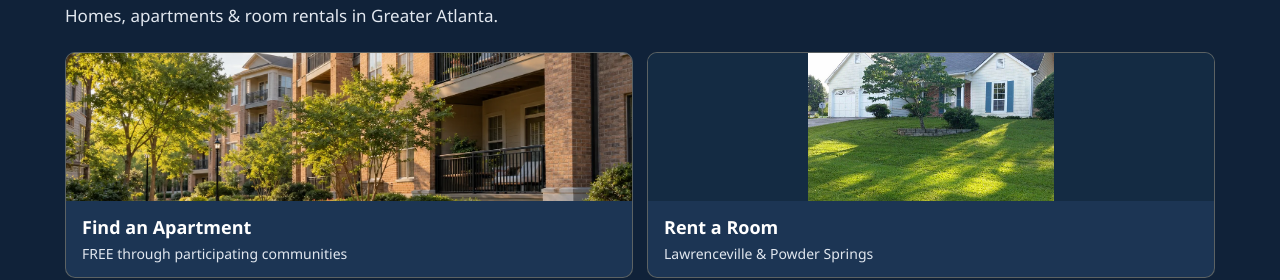
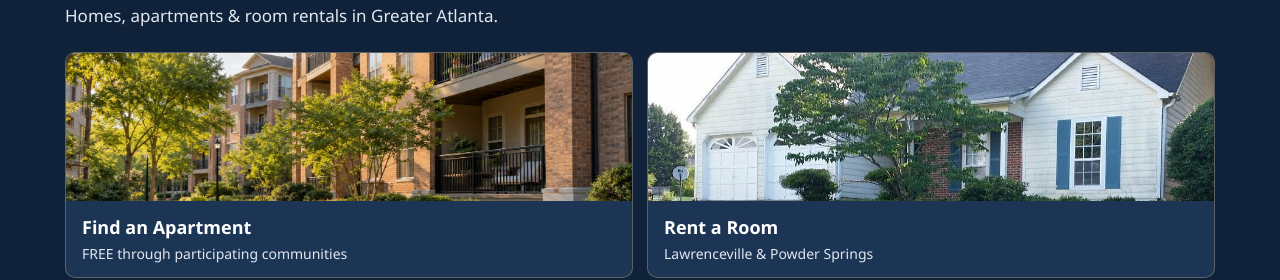
Before and after one commit to aallythomp/aplynx-site, a plain HTML site: page index.html in a window 1280 px wide. Shown: the part 244-524 px from the top of the page. Drawn offline with Linux system fonts and the light colour scheme.

Commit message:
Fill room card with house photo aligned to top; retain existing documented public Web3Forms key

```diff
--- a/index.html
+++ b/index.html
@@ -502,7 +502,7 @@ header { background:#102239; padding-bottom:24px; }
 .service-photo small { display:block; font-size:.875rem; margin-top:5px; color:#e1e7ef; line-height:1.4; }
 .service-photo:last-child img { object-fit:contain; object-position:center; background:#142b43; }
 .service-photo:last-child:hover img { transform:none; }
-.service-photo:nth-child(2) img { object-fit:contain; object-position:center; background:#142b43; }
+.service-photo:nth-child(2) img { object-fit:cover; object-position:center top; background:#142b43; }
 .service-photo:nth-child(2):hover img { transform:none; }
 .service-photo[aria-current="true"] { outline:3px solid #e3d4b8; outline-offset:3px; }
 .hub-links { display:flex; gap:10px 24px; flex-wrap:wrap; margin-top:18px; }
```
